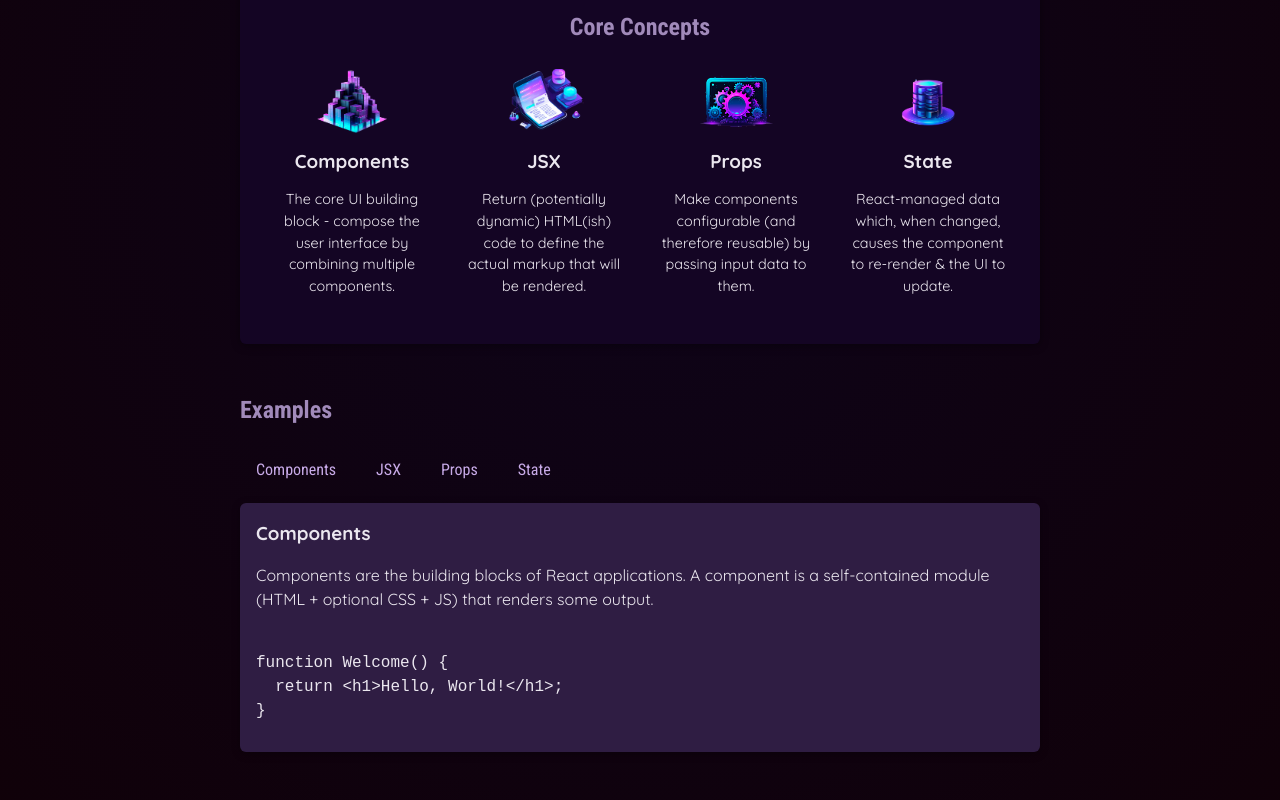
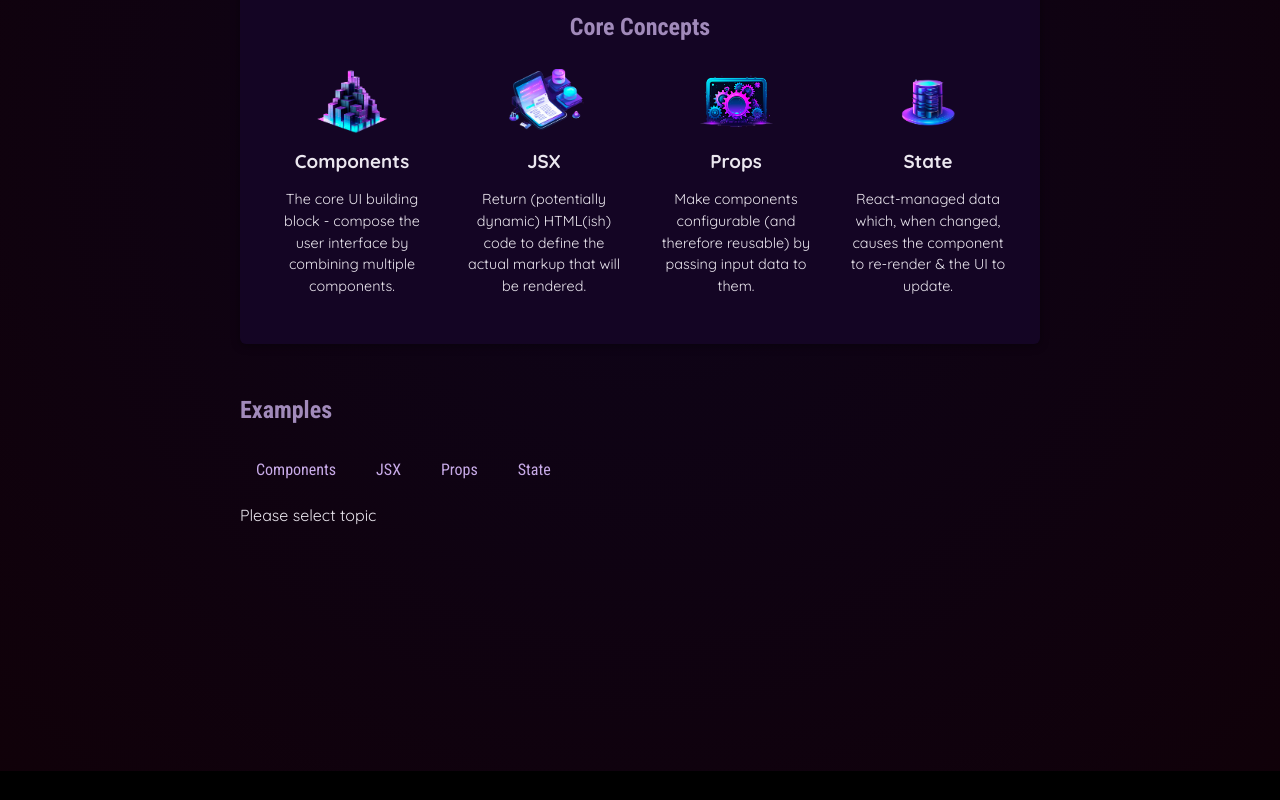
Before and after one commit to kachraz/practiceURS3-2, a React (Vite) app: page / in a window 1280 px wide. Shown: the part 509-1309 px from the top of the page. After the commit the page ends 1280 px from the top, so only its background shows below. Built offline with nearby package versions, Linux system fonts and the light colour scheme.

Commit message:
🔢2ndTry

```diff
--- a/src/App.jsx
+++ b/src/App.jsx
@@ -13,7 +13,7 @@ import { EXAMPLES } from "./comp/TabComponents/data-with-example.js";
 // Header Function
 
 function App() {
-  const [selectedTopic, setSelectedTopic] = useState("components");
+  const [selectedTopic, setSelectedTopic] = useState();
 
   function handleSelect(selectedButton) {
     //
@@ -46,6 +46,9 @@ function App() {
             <TabButton onSelect={() => handleSelect("props")}>Props</TabButton>
             <TabButton onSelect={() => handleSelect("state")}>State</TabButton>
           </menu>
+          {!selectedTopic ? (
+            <p>Please select topic</p>
+          ) : (
             <div id="tab-content">
               <h3>{EXAMPLES[selectedTopic].title}</h3>
               <p>{EXAMPLES[selectedTopic].description}</p>
@@ -53,6 +56,7 @@ function App() {
                 <code>{EXAMPLES[selectedTopic].code}</code>
               </pre>
             </div>
+          )}
         </section>
       </main>
     </div>
```
Lines whose indentation alone changed are shown as unchanged.
